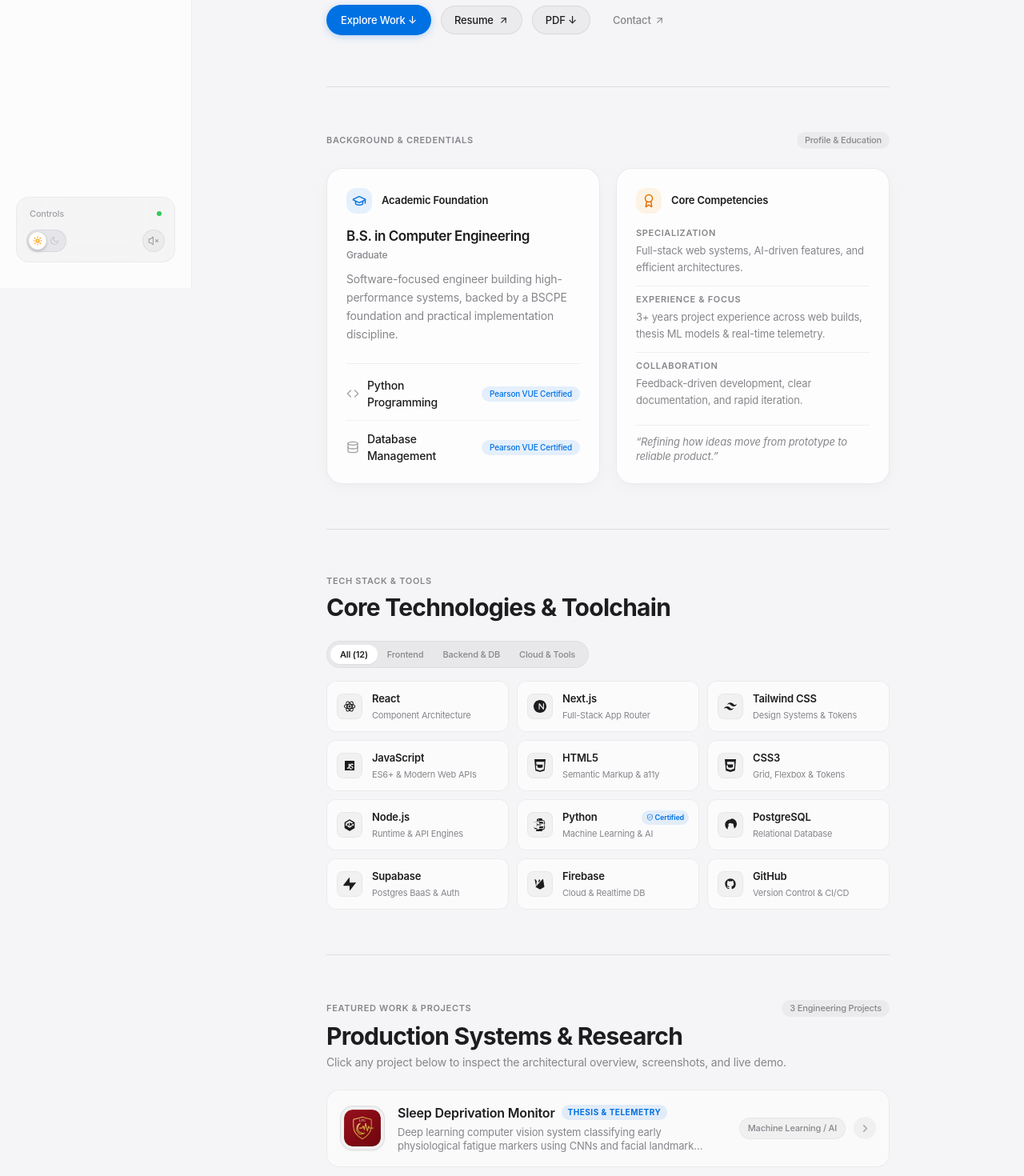
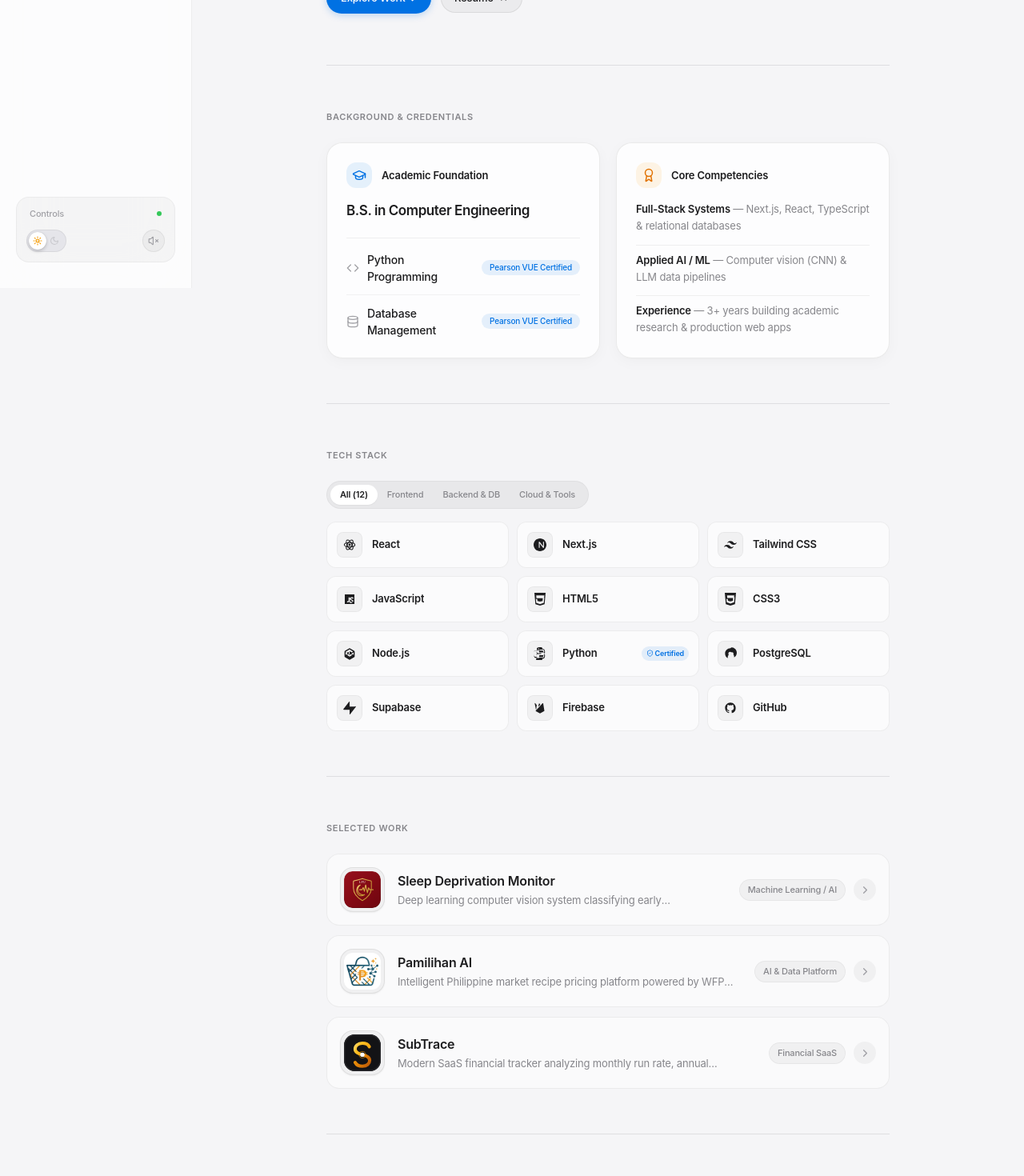
Before and after one commit to ChristianJudeEraldo/My-Portfolio, a Next.js app: page / in a window 1280 px wide. Shown: the part 440-1910 px from the top of the page at 80% size. Built offline with nearby package versions, Linux system fonts and the light colour scheme.

Commit message:
make UI cleaner

```diff
--- a/app/page.tsx
+++ b/app/page.tsx
@@ -13,14 +13,11 @@ import {
   MapPin,
   Send,
   Loader2,
-  Cpu,
-  ArrowUpRight,
-  Sparkles
+  ArrowUpRight
 } from "lucide-react";
 import { GallerySection } from "@/components/gallery-section";
 import { TechStackSection } from "@/components/tech-stack";
 import { ProjectsSection } from "@/components/projects-section";
-import { ModeToggle } from "@/components/mode-toggle";
 import { sendEmail } from "@/app/actions/sendEmail";
 import { toast } from "sonner";
 
@@ -78,8 +75,7 @@ export default function Home() {
             </h1>
 
             <p className="text-[16px] sm:text-[17px] leading-relaxed text-(--ink-secondary) max-w-xl font-normal">
-              Computer Engineering Graduate specializing in high-performance web development,
-              machine learning (CNN) integration, and production-grade software delivery.
+              Computer Engineering graduate focused on full-stack web applications and applied machine learning.
             </p>
 
             {/* Apple HIG Action Buttons */}
@@ -101,23 +97,6 @@ export default function Home() {
                 <span>Resume</span>
                 <ArrowUpRight size={13} />
               </a>
-
-              <a
-                href="/resume.pdf"
-                download="Christian_Jude_Eraldo_Resume.pdf"
-                className="apple-button-secondary gap-1.5"
-              >
-                <span>PDF ↓</span>
-              </a>
-
-              <button
-                type="button"
-                onClick={() => scrollToAnchor("contact")}
-                className="px-4 py-2 text-(--ink-secondary) hover:text-(--ink) text-[13px] font-medium transition-colors flex items-center gap-1 cursor-pointer"
-              >
-                <span>Contact</span>
-                <ArrowUpRight size={13} />
-              </button>
             </div>
           </div>
 
@@ -149,11 +128,8 @@ export default function Home() {
 
       {/* ─── SECTION 02: BACKGROUND & CREDENTIALS ─── */}
       <section id="about" className="animate-fade-up stagger-2 space-y-6">
-        <div className="flex items-center justify-between">
+        <div>
           <p className="bryl-label">Background & Credentials</p>
-          <span className="text-[11px] font-medium px-2.5 py-0.5 rounded-full bg-black/4 dark:bg-white/8 text-(--ink-secondary)">
-            Profile & Education
-          </span>
         </div>
 
         <div className="grid gap-5 sm:grid-cols-2">
@@ -173,11 +149,6 @@ export default function Home() {
                 <h3 className="text-[17px] font-semibold tracking-tight text-(--ink)">
                   B.S. in Computer Engineering
                 </h3>
-                <p className="text-[12px] font-medium text-(--ink-secondary) mt-0.5">Graduate</p>
-                <p className="mt-2.5 text-[14px] leading-relaxed text-(--ink-secondary)">
-                  Software-focused engineer building high-performance systems,
-                  backed by a BSCPE foundation and practical implementation discipline.
-                </p>
               </div>
             </div>
 
@@ -224,32 +195,20 @@ export default function Home() {
 
               <div className="space-y-3 text-[13px] leading-relaxed">
                 <div>
-                  <span className="bryl-label text-[10px] block">Specialization</span>
-                  <p className="text-(--ink-secondary) mt-0.5">
-                    Full-stack web systems, AI-driven features, and efficient architectures.
-                  </p>
+                  <span className="font-semibold text-(--ink)">Full-Stack Systems</span>
+                  <span className="text-(--ink-secondary)"> — Next.js, React, TypeScript & relational databases</span>
                 </div>
 
                 <div className="pt-2 border-t border-black/6 dark:border-white/8">
-                  <span className="bryl-label text-[10px] block">Experience & Focus</span>
-                  <p className="text-(--ink-secondary) mt-0.5">
-                    3+ years project experience across web builds, thesis ML models & real-time telemetry.
-                  </p>
+                  <span className="font-semibold text-(--ink)">Applied AI / ML</span>
+                  <span className="text-(--ink-secondary)"> — Computer vision (CNN) & LLM data pipelines</span>
                 </div>
 
                 <div className="pt-2 border-t border-black/6 dark:border-white/8">
-                  <span className="bryl-label text-[10px] block">Collaboration</span>
-                  <p className="text-(--ink-secondary) mt-0.5">
-                    Feedback-driven development, clear documentation, and rapid iteration.
-                  </p>
+                  <span className="font-semibold text-(--ink)">Experience</span>
+                  <span className="text-(--ink-secondary)"> — 3+ years building academic research & production web apps</span>
                 </div>
               </div>
-            </div>
-
-            <div className="pt-3 border-t border-black/6 dark:border-white/8">
-              <p className="text-[13px] italic text-(--ink-secondary) leading-snug">
-                &ldquo;Refining how ideas move from prototype to reliable product.&rdquo;
-              </p>
             </div>
           </article>
         </div>
@@ -260,12 +219,7 @@ export default function Home() {
       {/* ─── SECTION 03: TECH STACK & TOOLCHAIN ─── */}
       <section id="skills" className="animate-fade-up stagger-3 space-y-6">
         <div>
-          <div className="flex items-center justify-between">
-            <p className="bryl-label">Tech Stack & Tools</p>
-          </div>
-          <h2 className="font-sans text-2xl sm:text-3xl font-bold tracking-tight text-(--ink) mt-1.5">
-            Core Technologies & Toolchain
-          </h2>
+          <p className="bryl-label">Tech Stack</p>
         </div>
 
         <TechStackSection />
@@ -291,26 +245,16 @@ export default function Home() {
       {/* ─── SECTION 06: CONTACT & INQUIRIES ─── */}
       <section id="contact" className="animate-fade-up stagger-5 space-y-6">
         <div>
-          <div className="flex items-center justify-between">
-            <p className="bryl-label">Get In Touch</p>
-          </div>
+          <p className="bryl-label">Contact</p>
           <h2 className="font-sans text-2xl sm:text-3xl font-bold tracking-tight text-(--ink) mt-1.5">
             Let&apos;s build something meaningful.
           </h2>
-          <p className="text-[15px] text-(--ink-secondary) mt-1 max-w-xl">
-            If you&apos;re hiring, collaborating, or discussing a project, I&apos;m open to conversations
-            around full-stack web development, AI integration, and software engineering.
-          </p>
         </div>
 
         <div className="grid gap-6 sm:grid-cols-2 items-start">
 
           {/* Left Column: Direct Contact & Channels (Apple Settings Grouped List) */}
           <div className="space-y-4">
-            <h3 className="text-[15px] font-semibold tracking-tight text-(--ink)">
-              Reach Me Directly
-            </h3>
-
             <div className="rounded-2xl overflow-hidden border border-black/6 dark:border-white/8 bg-white/80 dark:bg-[#1c1c1e]/80 backdrop-blur-xl divide-y divide-black/6 dark:divide-white/8 text-[13px]">
               <a
                 href="mailto:cjeraldo@outlook.ph"
@@ -374,22 +318,10 @@ export default function Home() {
                 <span className="text-[12px] font-medium text-(--ink-secondary)">Philippines</span>
               </div>
             </div>
-
-            {/* Technical Write-ups Status Pill */}
-            <div className="p-3 rounded-xl border border-black/6 dark:border-white/8 bg-white/60 dark:bg-[#1c1c1e]/60 flex items-center justify-between">
-              <span className="bryl-label text-[10px]">Technical Write-ups</span>
-              <span className="text-[11px] font-medium text-(--ink-secondary) flex items-center gap-1.5">
-                <span className="w-1.5 h-1.5 rounded-full bg-(--apple-blue) animate-pulse" />
-                Coming Soon
-              </span>
-            </div>
           </div>
 
           {/* Right Column: Send a Message Form */}
           <form onSubmit={handleContactSubmit} className="bryl-card space-y-4">
-            <h3 className="text-[15px] font-semibold tracking-tight text-(--ink)">
-              Send a Quick Message
-            </h3>
 
             <div className="hidden" aria-hidden="true">
               <input type="text" name="botcheck" tabIndex={-1} autoComplete="off" />
--- a/components/project-carousel.tsx
+++ b/components/project-carousel.tsx
@@ -30,7 +30,7 @@ export function ProjectCarousel({ images, title }: ProjectCarouselProps) {
   return (
     <div className="space-y-2.5">
       {/* Main Image Viewport */}
-      <div className="relative w-full aspect-[16/9] rounded-2xl overflow-hidden border border-black/8 dark:border-white/10 bg-black/4 dark:bg-white/4 shadow-sm group">
+      <div className="relative w-full aspect-video rounded-2xl overflow-hidden border border-black/8 dark:border-white/10 bg-black/4 dark:bg-white/4 shadow-sm group">
         <Image
           src={currentImage.src}
           alt={currentImage.caption || `${title} screenshot ${currentIndex + 1}`}
@@ -74,14 +74,11 @@ export function ProjectCarousel({ images, title }: ProjectCarouselProps) {
         )}
       </div>
 
-      {/* Caption & Placeholder Notice */}
-      <div className="flex flex-col sm:flex-row items-start sm:items-center justify-between gap-1 text-[12px] text-(--ink-secondary) px-1">
+      {/* Caption */}
+      <div className="text-[12px] text-(--ink-secondary) px-1">
         <p className="font-medium italic">
           {currentImage.caption || `Screenshot preview of ${title}`}
         </p>
-        <span className="text-[11px] opacity-75">
-          Temporary placeholder &middot; User image drop-in ready
-        </span>
       </div>
     </div>
   );
--- a/components/project-detail-content.tsx
+++ b/components/project-detail-content.tsx
@@ -1,6 +1,6 @@
 "use client";
 
-import { ArrowUpRight, CheckCircle2, Cpu, ExternalLink, Layers, Sparkles } from "lucide-react";
+import { CheckCircle2, Cpu, ExternalLink, Layers, Sparkles } from "lucide-react";
 import { ProjectCarousel } from "@/components/project-carousel";
 import type { Project } from "@/data/projects";
 
@@ -59,9 +59,7 @@ export function ProjectDetailContent({ project, showBackLink }: ProjectDetailCon
           <span>Project Overview</span>
         </h2>
         <div className="space-y-3 text-[14px] sm:text-[15px] leading-relaxed text-(--ink-secondary)">
-          {project.overview.map((paragraph, idx) => (
-            <p key={idx}>{paragraph}</p>
-          ))}
+          <p>{project.overview[0]}</p>
         </div>
       </section>
 
@@ -73,7 +71,7 @@ export function ProjectDetailContent({ project, showBackLink }: ProjectDetailCon
             <span>Key Capabilities & Features</span>
           </h2>
           <ul className="grid gap-2.5 sm:grid-cols-1">
-            {project.features.map((feature, idx) => (
+            {project.features.slice(0, 4).map((feature, idx) => (
               <li
                 key={idx}
                 className="flex items-start gap-2.5 text-[13px] sm:text-[14px] leading-relaxed text-(--ink-secondary) p-2.5 rounded-xl bg-black/2 dark:bg-white/4 border border-black/4 dark:border-white/6"
@@ -139,29 +137,6 @@ export function ProjectDetailContent({ project, showBackLink }: ProjectDetailCon
           ))}
         </div>
       </section>
-
-      {/* ─── Direct Live Action Banner ─── */}
-      {project.liveUrl && (
-        <div className="p-4 rounded-2xl border border-black/8 dark:border-white/10 bg-black/2 dark:bg-white/4 flex flex-col sm:flex-row items-start sm:items-center justify-between gap-3">
-          <div>
-            <p className="text-[13px] font-semibold text-(--ink)">
-              Experience {project.shortTitle} in Production
-            </p>
-            <p className="text-[12px] text-(--ink-secondary)">
-              Explore the live application, interactive datasets, and production features.
-            </p>
-          </div>
-          <a
-            href={project.liveUrl}
-            target="_blank"
-            rel="noopener noreferrer"
-            className="apple-button-primary gap-1 text-[12px] py-1.5 px-4 shrink-0"
-          >
-            <span>Launch App</span>
-            <ArrowUpRight size={14} />
-          </a>
-        </div>
-      )}
     </div>
   );
 }
--- a/components/project-row.tsx
+++ b/components/project-row.tsx
@@ -29,19 +29,11 @@ export function ProjectRow({ project }: ProjectRowProps) {
 
         {/* Title & Short Summary */}
         <div className="min-w-0 flex-1 space-y-0.5 sm:space-y-1">
-          <div className="flex flex-wrap items-center gap-2">
-            <h3 className="font-sans font-semibold text-[15px] sm:text-[16px] text-(--ink) group-hover:text-(--apple-blue) transition-colors truncate">
-              {project.shortTitle}
-            </h3>
+          <h3 className="font-sans font-semibold text-[15px] sm:text-[16px] text-(--ink) group-hover:text-(--apple-blue) transition-colors truncate">
+            {project.shortTitle}
+          </h3>
 
-            {project.badge && (
-              <span className="text-[10px] uppercase font-bold tracking-wider px-2 py-0.5 rounded-full bg-(--apple-blue)/10 text-(--apple-blue) dark:bg-(--apple-blue)/15 shrink-0">
-                {project.badge}
-              </span>
-            )}
-          </div>
-
-          <p className="text-[13px] text-(--ink-secondary) leading-snug line-clamp-1 sm:line-clamp-2 font-normal">
+          <p className="text-[13px] text-(--ink-secondary) leading-snug line-clamp-1 font-normal">
             {project.summary}
           </p>
         </div>
--- a/components/projects-section.tsx
+++ b/components/projects-section.tsx
@@ -5,18 +5,7 @@ export function ProjectsSection() {
   return (
     <section id="projects" className="animate-fade-up stagger-4 space-y-6">
       <div>
-        <div className="flex items-center justify-between">
-          <p className="bryl-label">Featured Work & Projects</p>
-          <span className="text-[11px] font-medium px-2.5 py-0.5 rounded-full bg-black/4 dark:bg-white/8 text-(--ink-secondary)">
-            {projects.length} Engineering Projects
-          </span>
-        </div>
-        <h2 className="font-sans text-2xl sm:text-3xl font-bold tracking-tight text-(--ink) mt-1.5">
-          Production Systems & Research
-        </h2>
-        <p className="text-[14px] text-(--ink-secondary) mt-1">
-          Click any project below to inspect the architectural overview, screenshots, and live demo.
-        </p>
+        <p className="bryl-label">Selected Work</p>
       </div>
 
       {/* Projects List Rows */}
--- a/components/tech-stack.tsx
+++ b/components/tech-stack.tsx
@@ -280,8 +280,7 @@ export function TechStackSection() {
               </div>
 
               {/* Text Meta */}
-              <div className="min-w-0 flex-1">
-                <div className="flex items-center justify-between gap-1">
+              <div className="min-w-0 flex-1 flex items-center justify-between gap-1">
                 <span className="font-sans text-[12px] sm:text-[13px] font-semibold text-(--ink) truncate group-hover:text-(--apple-blue) transition-colors">
                   {tech.name}
                 </span>
@@ -295,10 +294,6 @@ export function TechStackSection() {
                   </span>
                 )}
               </div>
-                <p className="text-[10px] sm:text-[11px] text-(--ink-secondary) truncate font-normal mt-0.5">
-                  {tech.role}
-                </p>
-              </div>
             </div>
           );
         })}
```
Also changed, not shown: 1 other file (tests, documents, lock files or other folders). Lines whose indentation alone changed are shown as unchanged.
